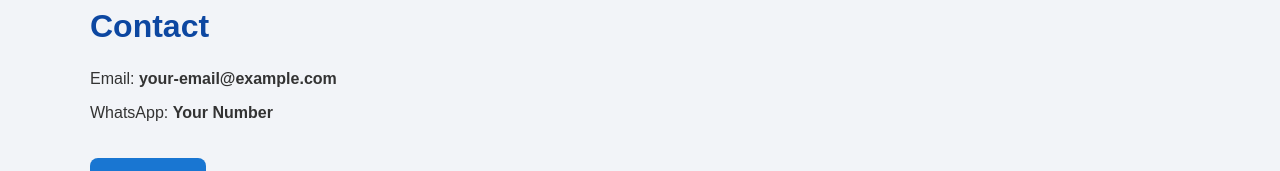
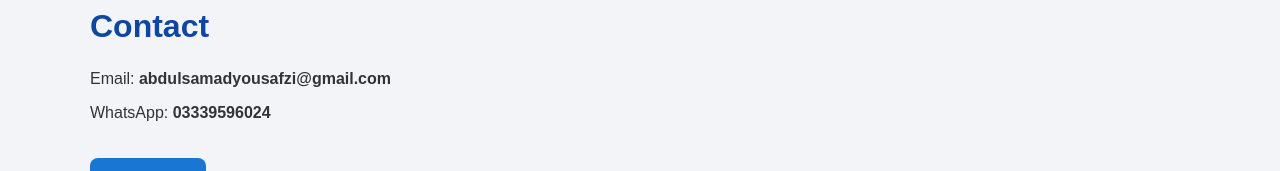
Before and after one commit to abdul-samad-yousafzai/portfolio, a plain HTML site: page index.html in a window 1280 px wide. Shown: the part 1351-1522 px from the top of the page. Drawn offline with Linux system fonts and the light colour scheme.

Commit message:
Updated portfolio content

```diff
--- a/index.html
+++ b/index.html
@@ -122,8 +122,8 @@
 
     <section class="section" id="contact">
         <h2>Contact</h2>
-        <p>Email: <strong>your-email@example.com</strong></p>
-        <p>WhatsApp: <strong>Your Number</strong></p>
+        <p>Email: <strong>abdulsamadyousafzi@gmail.com</strong></p>
+        <p>WhatsApp: <strong>03339596024</strong></p>
         <a href="#" class="button">Hire Me</a>
     </section>
 
```
